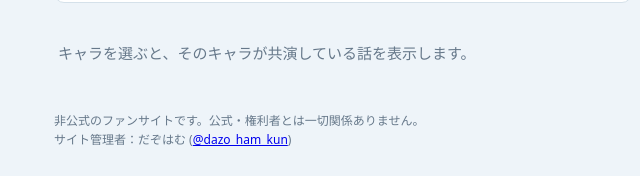
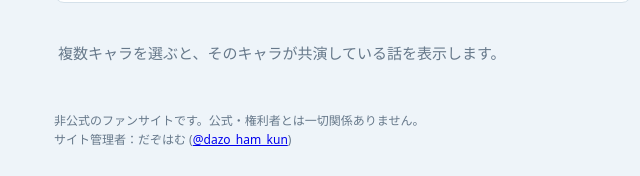
Before and after one commit to DazoHamKun/hamtaro-search, a plain HTML site: page index.html in a window 1280 px wide. Shown: the part 487-663 px from the top of the page, 0-640 px from the left. Drawn offline with Linux system fonts and the light colour scheme.

Commit message:
Add files via upload

```diff
--- a/index.html
+++ b/index.html
@@ -76,7 +76,7 @@ h1:['とっとこハム太郎 出演キャラ検索','방가방가 햄토리 출
 ham:['ハムちゃんず','방가방가 친구들','Ham-Hams'],oth:['ゲスト・その他','게스트·기타','Guests & others'],
 ty:['区分','구분','Type'],gt:['選択したキャラの区分','선택한 캐릭터의 구분','Type for each selected character'],tp0:['キャラクターを選ぶと、ここで区分を選べます。','캐릭터를 선택하면 여기서 구분을 고를 수 있습니다.','Pick a character to choose its types here.'],ct:['タイトル','제목','Title'],C:['出演（セリフなし）','출연(대사 없음)','Cameo (no lines)'],S:['出演（セリフあり）','출연(대사 있음)','Speaking role'],M:['主役回','주연회','Starring'],
 dt:['放送日','방영일','Air date'],clr:['条件クリア','조건 초기화','Clear'],
-hint:['キャラを選ぶと、そのキャラが共演している話を表示します。','캐릭터를 선택하면 함께 출연한 에피소드가 표시됩니다.','Pick characters to see the episodes they appear in together.'],
+hint:['複数キャラを選ぶと、そのキャラが共演している話を表示します。','여러 캐릭터를 선택하면 함께 출연한 에피소드가 표시됩니다.','Pick multiple characters to see the episodes they appear in together.'],
 none:['該当する話はありません。','해당하는 에피소드가 없습니다.','No matching episodes.'],
 kw:['話数・タイトル','회차·제목','Episode or title'],mo:['主役がいる話のみ','주연이 있는 회차만','Episodes with a lead only'],
 cast:['出演キャラクター','출연 캐릭터','Cast'],bk:['戻る','뒤로','Back'],
```
